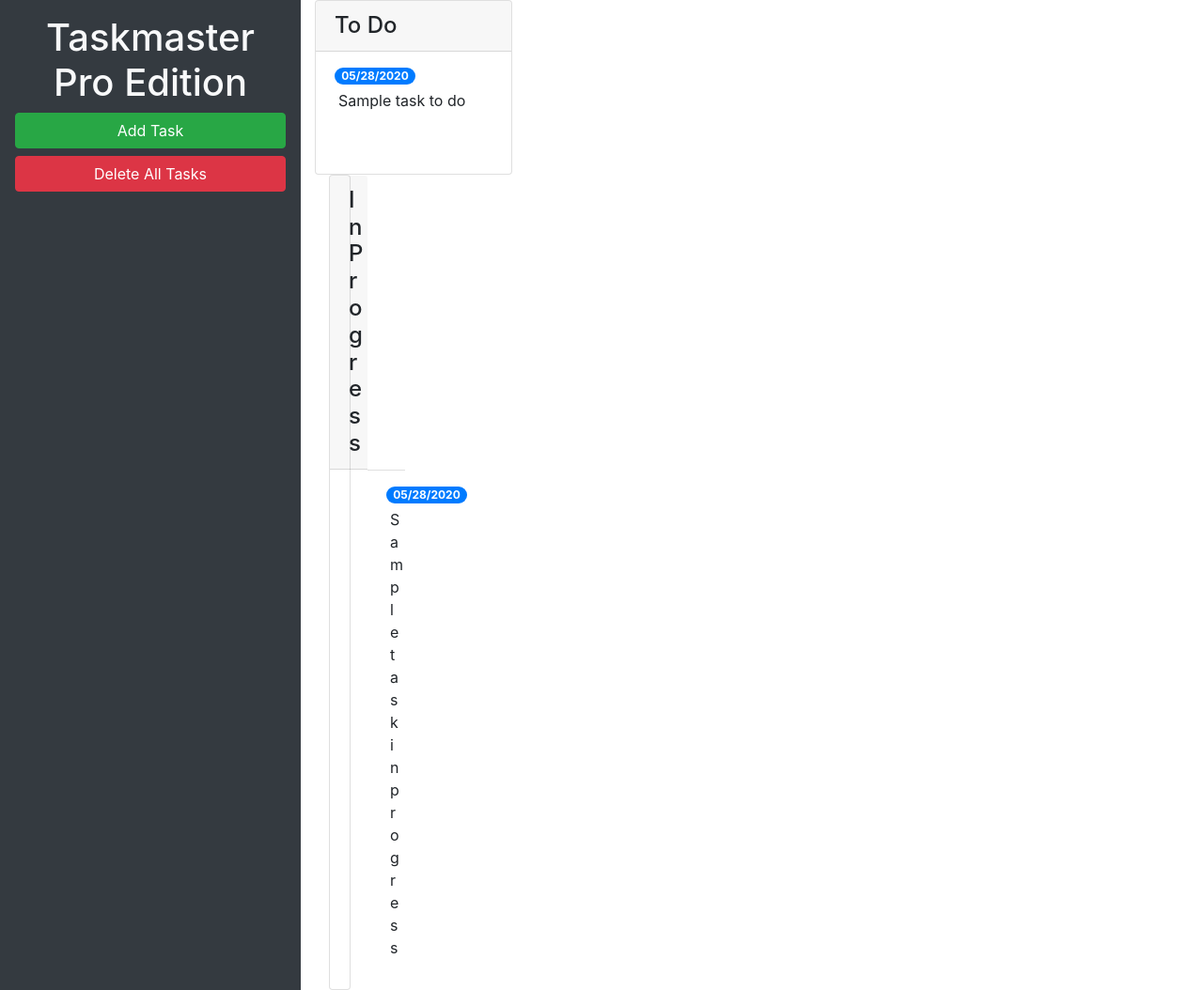
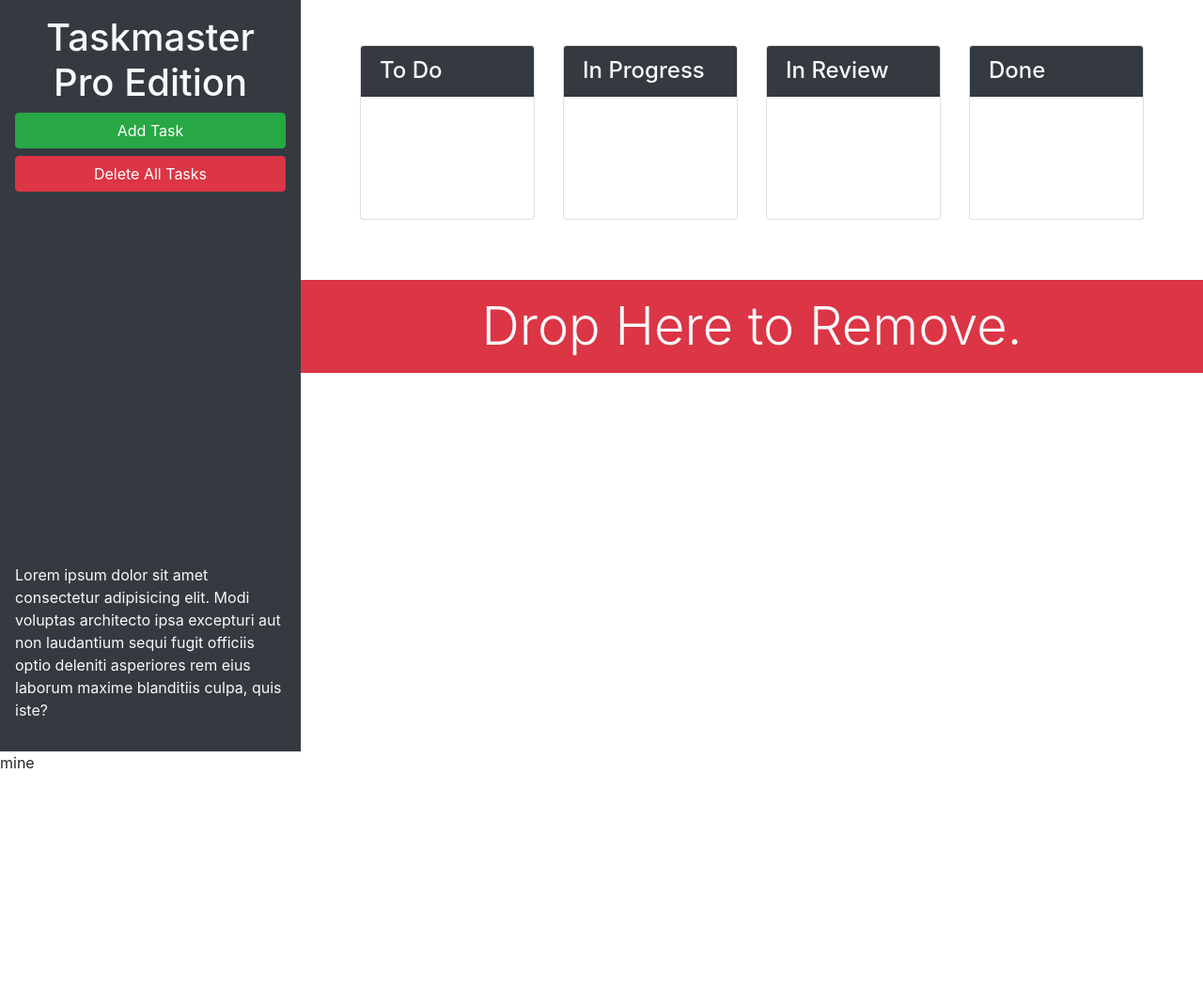
Before and after one commit to Brandonpena97/Taskmaster-pro, a plain HTML site: page index.html in a window 1280 px wide. Shown: the top 1054 px of the page at 94% size. After the commit the page ends 824 px from the top, so only its background shows below. Drawn offline with nearby package versions, Linux system fonts and the light colour scheme.

Commit message:
bootstrap utility

```diff
--- a/assets/js/script.js
+++ b/assets/js/script.js
@@ -19,7 +19,7 @@ var createTask = function(taskText, taskDate, taskList) {
 };
 
 var loadTasks = function() {
-  tasks = JSON.parse(localStorage.getItem("tasks"));
+  tasks = JSON.parse(localStorage.getItem("tasks")) || [];
 
   // if nothing in localStorage, create a new object to track all task status arrays
   if (!tasks) {
--- a/index.html
+++ b/index.html
@@ -13,77 +13,86 @@
 <body>
 
   <div class="row min-vh-100 no-gutters">
-    <header class="col-12 col-lg-3 bg-dark text-light d-flex flex-column p-4 p-lg-3">
+    <header class="col-12 col-lg-3 bg-dark text-light sticky-top d-flex flex-column p-4 p-lg-3">
       <h1 class="text-center">Taskmaster Pro Edition</h1>
       <button id="create-task" class="btn btn-block btn-success" data-toggle="modal" data-target="#task-form-modal">Add
         Task</button>
       <button id="remove-tasks" class="btn btn-block btn-danger">Delete All Tasks</button>
-      <p class="mt-auto">Lorem ipsum dolor sit amet consectetur adipisicing elit. Modi voluptas architecto ipsa
+      <p class="mt-auto d-none d-lg-block">Lorem ipsum dolor sit amet consectetur adipisicing elit. Modi voluptas
+        architecto ipsa
         excepturi aut non
         laudantium sequi fugit officiis optio deleniti asperiores rem eius laborum maxime blanditiis culpa, quis iste?
       </p>
     </header>
-    <main class="col-12 col-lg-9">
+    <main class="col-12 col-lg-9 d-flex flex-column">
+      <div class="m-5 row justify-content-around">
         <div class="col-12 col-md-6 col-xl-3 mb-3">
           <!-- todo start -->
           <div class="card">
-          <h4 class="card-header">
+            <h4 class="card-header bg-dark text-light">
               To Do
             </h4>
             <ul id="list-toDo" class="list-group list-group-flush">
-            <li class="list-group-item">
+              <!-- <li class="list-group-item">
                 <span class="badge badge-primary badge-pill">05/28/2020</span>
                 <p class="m-1">Sample task to do</p>
-            </li>
+              </li>  -->
             </ul>
           </div>
           <!-- todo end -->
           <!-- in progress start -->
+        </div>
         <div class="col-12 col-md-6 col-xl-3 mb-3">
           <div class="card">
-            <h4 class="card-header">
+            <h4 class="card-header bg-dark text-light">
               In Progress
             </h4>
-            <ul id="list-inProgress" class="list-group-flush">
-              <li class="list-group-item">
-                <span class="badge badge-primary badge-pill">05/28/2020</span>
-                <p class="m-1">Sample task in progress</p>
-              </li>
+            <ul id="list-inProgress" class="list-group list-group-flush">
+
             </ul>
           </div>
         </div>
+
         <!-- in progress end -->
-      </div>
         <div class="col-12 col-md-6 col-xl-3 mb-3">
           <div class="card">
-            <h4 class="card-header">
+            <h4 class="card-header bg-dark text-light">
               In Review
             </h4>
-            <ul id="list-inReview" class="list-group-flush">
-              <li class="list-group-item">
+            <ul id="list-inReview" class="list-group list-group-flush">
+              <!-- <li class="list-group-item">
               <span class="badge badge-primary badge-pill">05/28/2020</span>
               <p class="m-1">Sample task in review</p>
-              </li>
+            </li> -->
             </ul>
           </div>
         </div>
         <!-- in review end -->
         <!-- done start -->
-      <div class= "col-12 col-md-6 col-xl-3 mb-3">
+        <div class="col-12 col-md-6 col-xl-3 mb-3">
           <div class="card">
-          <h4 class="card-header">
+            <h4 class="card-header bg-dark text-light">
               Done
             </h4>
-          <ul id="list-done" class="list-group-flush">
-            <li class="list-group-item">
+            <ul id="list-done" class="list-group list-group-flush">
+              <!-- <li class="list-group-item">
                 <span class="badge badge-primary badge-pill">05/28/2020</span>
                 <p class="m-1">Sample task that's done</p>
-            </li>
+              </li> -->
             </ul>
           </div>
         </div>
+        <!-- done end -->
 
-      <!-- done end -->
+      </div>
+
+
+      <div id="trash">
+        <div class="w-100 bg-danger p-3 text-center text-light display-4">
+          Drop Here to Remove.
+        </div>
+      </div>
+
     </main>
   </div>
 
@@ -124,4 +133,4 @@
   <script src="./assets/js/script.js"></script>
 </body>
 
-</html>
+</html> mine
```
Lines whose indentation alone changed are shown as unchanged.
